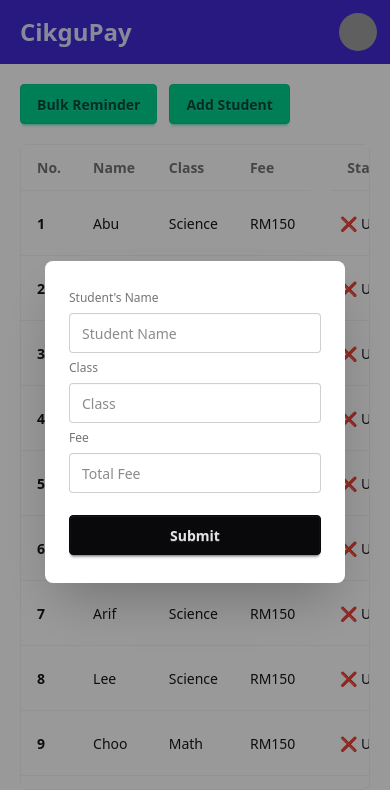
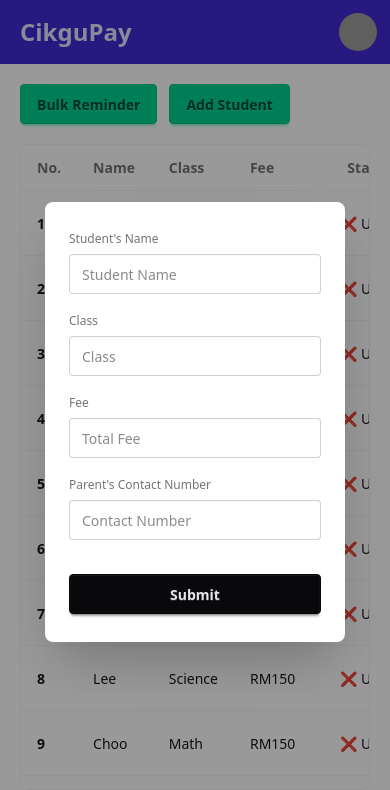
Before and after one commit to IFAIZC/CikguBayar, a React (Vite) app: page / in a window 390 px wide. Both pictures are taken after a click on the label "Add Student". Shown: the top 790 px of the page. Built offline with nearby package versions, Linux system fonts and the light colour scheme; grey boxes are pictures that could not be loaded.

Commit message:
added phone number input for addstudent

```diff
--- a/src/component/ModalStudent.jsx
+++ b/src/component/ModalStudent.jsx
@@ -10,11 +10,13 @@ export default function ModalStudent() {
         <div className="modal-box" style={{ maxWidth: "300px" }}>
                 <fieldset className="fieldset">
                   <label className="label">Student's Name</label>
-                  <input type="text" className="input" placeholder="Student Name" />
+                  <input type="text" className="input mb-3" placeholder="Student Name"/>
                   <label className="label">Class</label>
-                  <input type="text" className="input" placeholder="Class" />
+                  <input type="text" className="input mb-3" placeholder="Class" />
                   <label className="label">Fee</label>
-                  <input type="text" className="input" placeholder="Total Fee" />
+                  <input type="text" className="input mb-3" placeholder="Total Fee" />
+                  <label className="label">Parent's Contact Number</label>
+                  <input type="text" className="input mb-3" placeholder="Contact Number" />
                   <button className="btn btn-neutral mt-4">Submit</button>
                 </fieldset>
           </div>
```
